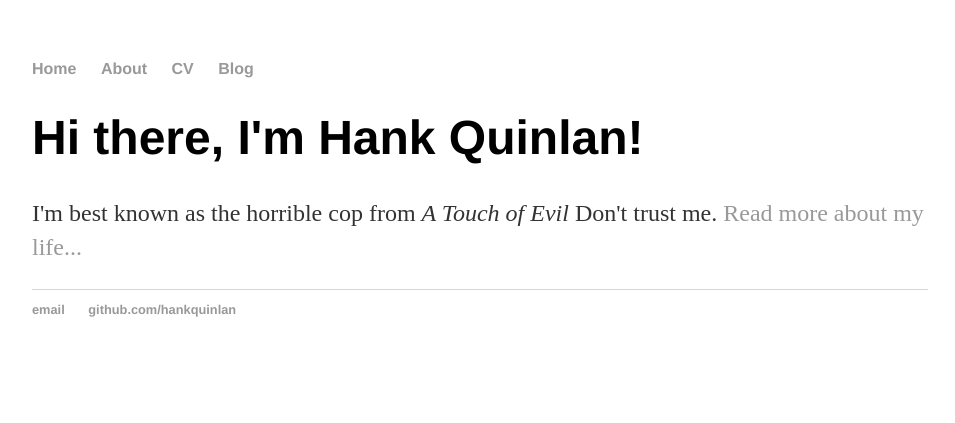
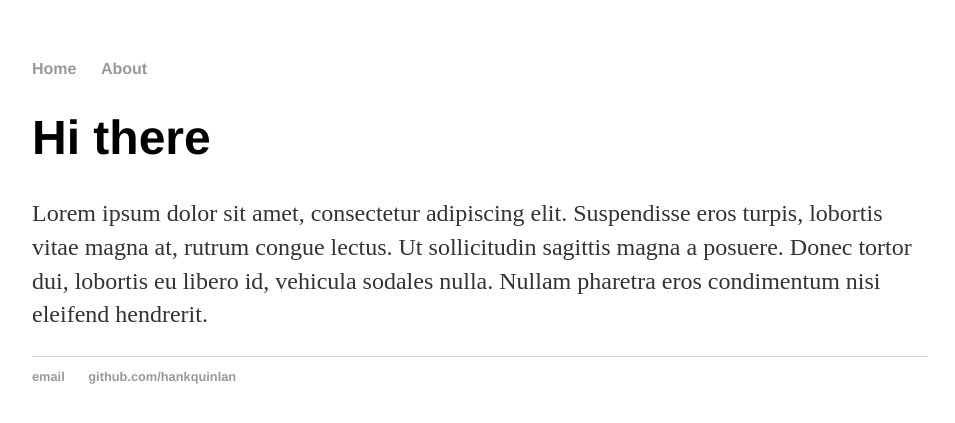
Before and after one commit to owyke/alvsjobarnen.se, a Jekyll site: the page built from index.html, in a window 1280 px wide. Shown: the top 423 px of the page, without its empty margins (160-1115 px from the left). Built offline with Jekyll 4.4.1, drawn with Linux system fonts in a browser that asks for light colours.

Commit message:
Now building

```diff
--- /dev/null
+++ b/Gemfile
@@ -0,0 +1,2 @@
+source 'https://rubygems.org'
+gem 'github-pages', group: :jekyll_plugins
--- a/_layouts/default.html
+++ b/_layouts/default.html
@@ -3,15 +3,13 @@
 		<head>
 			<title>{{ page.title }}</title>
 			<!-- link to main stylesheet -->
-			<link rel="stylesheet" type="text/css" href="/css/main.css">
+			<link rel="stylesheet" type="text/css" href="css/main.css">
 		</head>
 		<body>
 			<nav>
 	    		<ul>
 	        		<li><a href="/">Home</a></li>
 		        	<li><a href="/about">About</a></li>
-	        		<li><a href="/cv">CV</a></li>
-	        		<li><a href="/blog">Blog</a></li>
 	    		</ul>
 			</nav>
 			<div class="container">
--- a/index.html
+++ b/index.html
@@ -3,6 +3,6 @@
 title: Hank Quinlan, Horrible Cop
 ---
 <div class="blurb">
-	<h1>Hi there, I'm Hank Quinlan!</h1>
-	<p>I'm best known as the horrible cop from <em>A Touch of Evil</em> Don't trust me. <a href="/about">Read more about my life...</a></p>
+	<h1>Hi there</h1>
+<p>Lorem ipsum dolor sit amet, consectetur adipiscing elit. Suspendisse eros turpis, lobortis vitae magna at, rutrum congue lectus. Ut sollicitudin sagittis magna a posuere. Donec tortor dui, lobortis eu libero id, vehicula sodales nulla. Nullam pharetra eros condimentum nisi eleifend hendrerit.</p>
 </div><!-- /.blurb -->
```
Also changed, not shown: Gemfile.lock (added).
